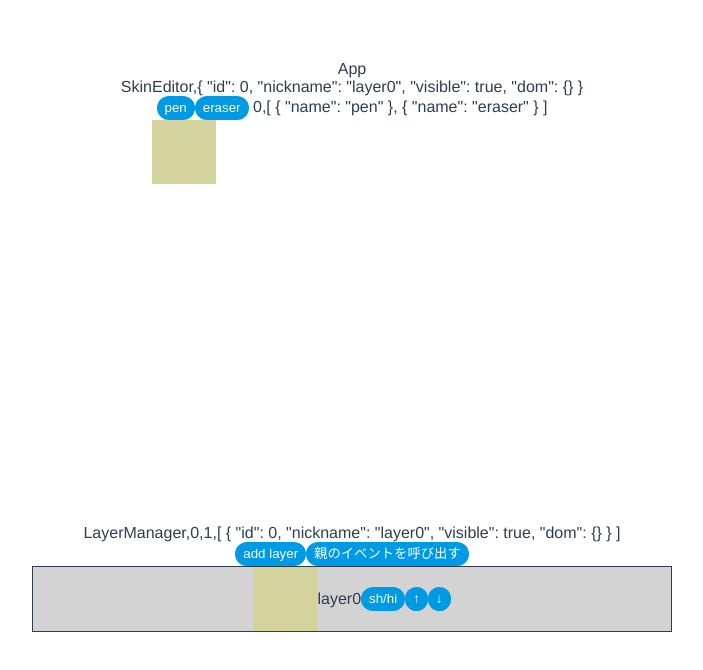
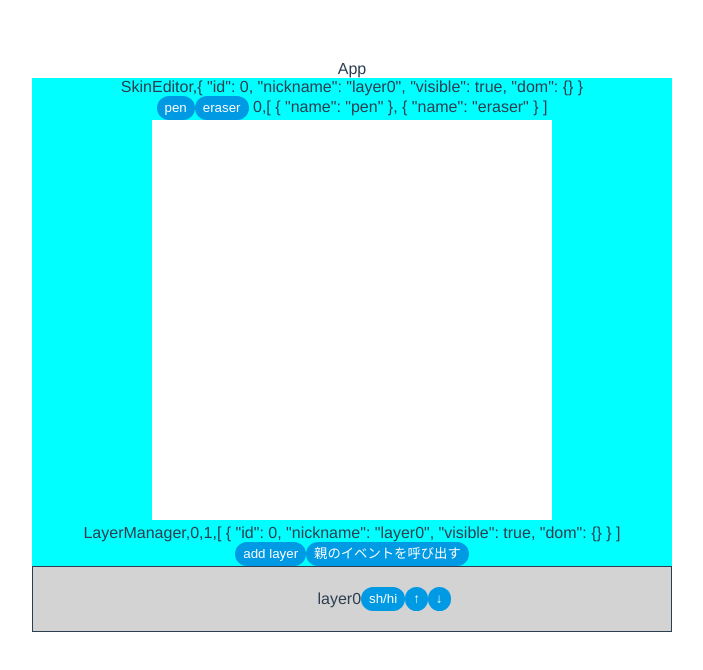
Before and after one commit to badfalcon/skin_editor_vue, a Vue app: page / in a window 1280 px wide. Shown: the top 670 px of the page, without its empty margins (288-991 px from the left). Built offline with nearby package versions, Linux system fonts and the light colour scheme.

Commit message:
let layer drawable zoomed

```diff
--- a/src/components/LayerObject.js
+++ b/src/components/LayerObject.js
@@ -12,9 +12,6 @@ export default class layerObject{
     this.dom = document.createElement('canvas')
     this.dom.width = 64;
     this.dom.height = 64;
-    let ctx = this.dom.getContext('2d');
-    ctx.fillStyle = this.getRandomColour();
-    ctx.fillRect(0,0,64,64);
   }
 
   toggleVisible(){
--- a/src/components/Pen.js
+++ b/src/components/Pen.js
@@ -1,8 +1,13 @@
 export default class Pen{
     name="pen";
 
+    // eslint-disable-next-line no-unused-vars
+    onPointerEnter(ctx,pt){
+        ctx.lineWidth = 0.5;
+        return false
+    }
+
     onPointerDown(ctx,pt) {
-        console.log("onPointerDown")
         ctx.beginPath();
         this.pressed = true;
         ctx.moveTo(pt.x, pt.y);
--- a/src/components/SkinEditor.vue
+++ b/src/components/SkinEditor.vue
@@ -36,9 +36,9 @@ export default {
       console.log("[Skin Editor] repaint")
       let ctx = this.$refs.mainCanvas.getContext('2d')
       ctx.clearRect(0, 0, 400, 400)
-      this.$refs.layerManager.layers.forEach((layer, index) => {
+      this.$refs.layerManager.layers.forEach((layer) => {
         if (layer.visible) {
-          ctx.drawImage(layer.dom, index * 64, 0)
+          ctx.drawImage(layer.dom, 0, 0,400,400)
 
         }
       })
@@ -65,6 +65,7 @@ export default {
     onPointerDown(e) {
       if(typeof this.tools[this.currentTool].onPointerDown == "function"){
         let pt = this.getPoint(e)
+        console.log(pt)
         let repaintFlg =this.tools[this.currentTool].onPointerDown(this.ctx,pt)
         if(repaintFlg) this.repaint()
       }
@@ -99,7 +100,7 @@ export default {
     },
     getPoint(e) {
       let clientRect = e.target.getBoundingClientRect();
-      return {x: e.clientX - clientRect.left, y: e.clientY - clientRect.top};
+      return {x: (e.clientX - clientRect.left)/400*64, y: (e.clientY - clientRect.top)/400*64};
     },
 
     updateLayer(){
@@ -115,11 +116,19 @@ export default {
     console.log("[Skin Editor] mounted")
     // this.currentLayer = this.$refs.layerManager.getLayer()
     // this.ctx = this.currentLayer.dom.getContext('2d')
+    let ctx = this.$refs.mainCanvas.getContext('2d')
+    ctx.imageSmoothingEnabled = false;
     this.selectTool(0)
   }
 }
 </script>
 
 <style scoped>
+#skinEditor{
+  background: aqua;
+}
 
+#mainCanvas{
+  background: white;
+}
 </style>
```
